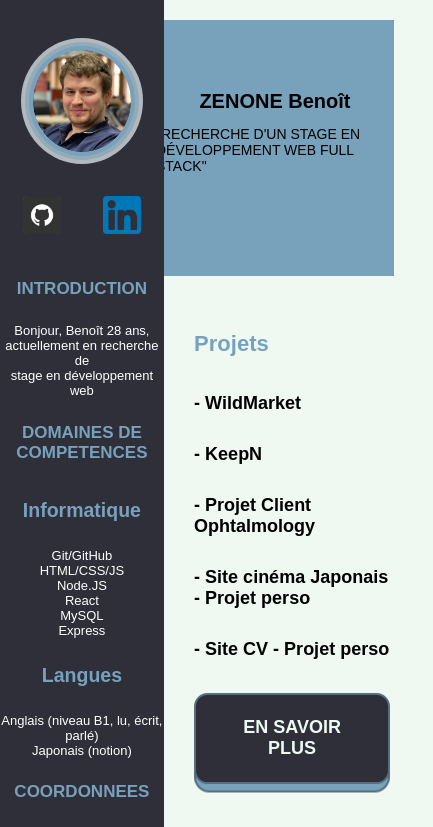
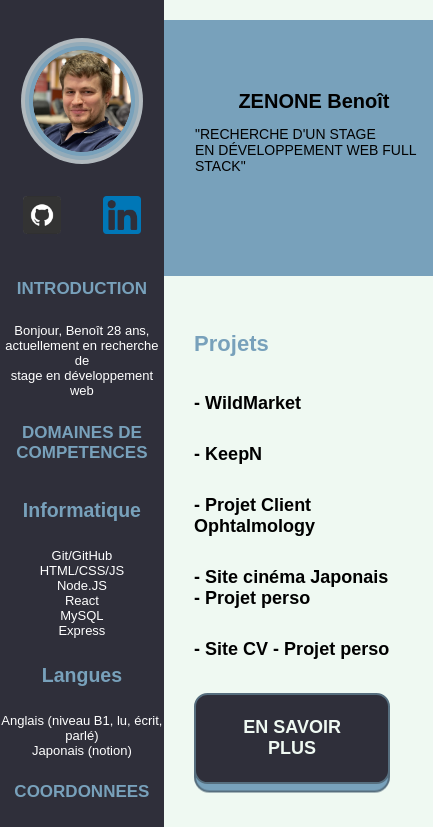
Before and after one commit to BenZen59/cv, a React (Create React App) app: page / in a window 390 px wide. Shown: the top 827 px of the page, 433 px wide, since content can reach past the window. Built offline with nearby package versions, Linux system fonts and the light colour scheme.

Commit message:
add responsive

```diff
--- a/src/components/CV.jsx
+++ b/src/components/CV.jsx
@@ -9,7 +9,8 @@ export default function CV() {
     <>
       <header>
         <h1>ZENONE Benoît</h1>
-        "RECHERCHE D'UN STAGE EN DÉVELOPPEMENT WEB FULL STACK"
+        "RECHERCHE D'UN STAGE <br />
+        EN DÉVELOPPEMENT WEB FULL STACK"
       </header>
 
       <nav>
--- a/src/components/CV.scss
+++ b/src/components/CV.scss
@@ -15,7 +15,7 @@ header {
   background-color: rgb(120, 161, 187);
   width: 160vh;
   height: 25vh;
-  font-size: 23px;
+  font-size: 20px;
   margin-top: 25px;
   padding-bottom: 45px;
 }
@@ -40,7 +40,7 @@ nav {
   background-color: $color2;
   color: white;
   width: 50vh;
-  height: 223%;
+  height: 258%;
   top: 0;
   text-align: center;
   position: absolute;
@@ -180,7 +180,7 @@ button:hover > a {
   header {
     width: 61%;
     margin: auto;
-    padding-left: 40%;
+    padding-left: 50%;
     margin-top: 50px;
     font-size: 14px;
     margin-top: 20px;
```
